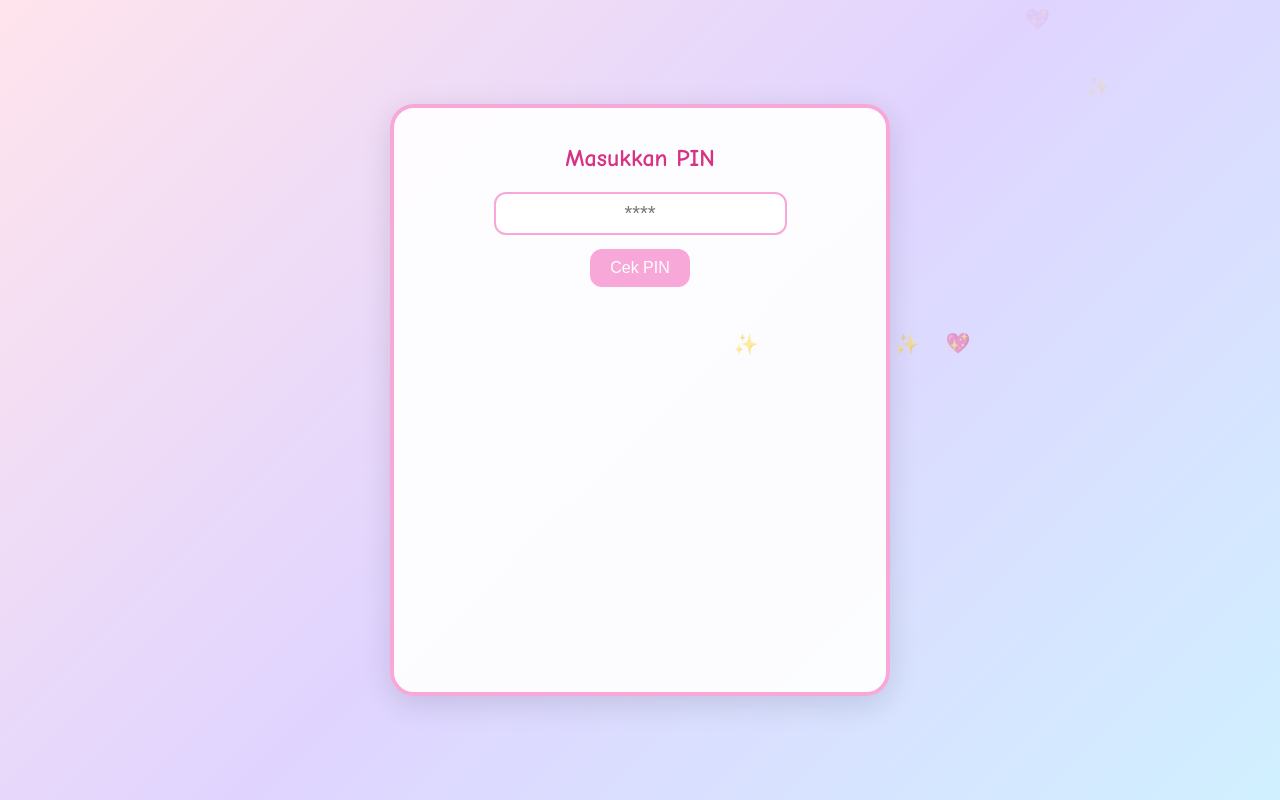
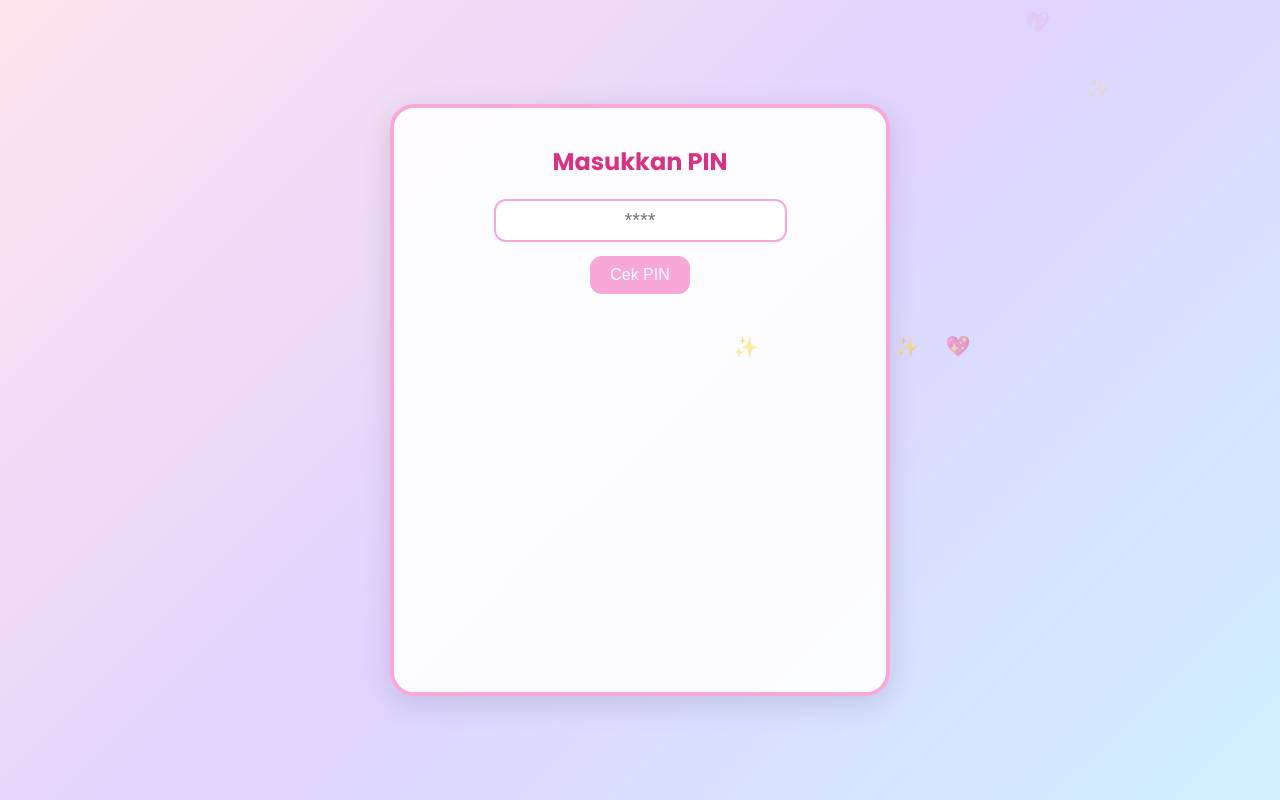
Before and after one commit to NaufalFA13/Suprise--, a plain HTML site: page index.html in a window 1280 px wide. Drawn offline with Linux system fonts and the light colour scheme.

Commit message:
Update index.html

```diff
--- a/index.html
+++ b/index.html
@@ -4,18 +4,27 @@
 <meta charset="UTF-8" />
 <meta name="viewport" content="width=device-width,initial-scale=1" />
 <title>Dear Putri</title>
+<link href="https://fonts.googleapis.com/css2?family=Poppins:wght@400;600;700&display=swap" rel="stylesheet">
 <style>
-  body{margin:0;font-family:'Comic Sans MS',cursive,sans-serif;
-    background:linear-gradient(135deg,#ffe4ec,#e0d4ff,#d0f0ff);overflow:hidden}
-  .page{min-height:100vh;display:none;align-items:center;justify-content:center;
-    flex-direction:column;text-align:center;}
+  body{
+    margin:0;
+    font-family:'Poppins', sans-serif;
+    background:linear-gradient(135deg,#ffe4ec,#e0d4ff,#d0f0ff);
+    overflow:hidden;
+  }
+  .page{min-height:100vh;display:none;align-items:center;justify-content:center;flex-direction:column;text-align:center;}
   .page.show{display:flex;}
-  .card{width:92%;max-width:460px;aspect-ratio:1/1.2;background:rgba(255,255,255,.92);
+  .card{
+    width:92%;max-width:460px;aspect-ratio:1/1.2;background:rgba(255,255,255,.92);
     border:4px solid #f8a8d8;border-radius:24px;box-shadow:0 8px 30px rgba(0,0,0,.12);
     display:flex;flex-direction:column;align-items:center;text-align:center;
-    padding:16px;position:relative;color:#d63384}
+    padding:16px;position:relative;color:#d63384;
+  }
   input.pin{font-size:20px;padding:8px 12px;border:2px solid #f8a8d8;border-radius:12px;text-align:center}
-  button{margin-top:14px;padding:10px 20px;border:none;border-radius:12px;background:#f8a8d8;color:#fff;font-size:16px;cursor:pointer;transition:all 0.3s}
+  button{
+    margin-top:14px;padding:10px 20px;border:none;border-radius:12px;
+    background:#f8a8d8;color:#fff;font-size:16px;cursor:pointer;transition:all 0.3s
+  }
   button:hover{background:#d63384;transform:scale(1.05)}
   .title{font-size:24px;font-weight:700;color:#d63384;margin-bottom:8px;padding:6px 12px;border-bottom:2px dashed #f8a8d8}
   .text{flex:1;overflow-y:auto;white-space:pre-line;line-height:1.55;font-size:15px;padding:6px}
@@ -129,7 +138,7 @@ function toggleMusic(audio,btn){
 }
 function goToPage3(){stopMusic1();playMusic2();switchPage(3);}
 
-/* === TEKS PENUH DARI DOCX (dirapikan) === */
+/* === TEKS PENUH DARI DOCX === */
 const fullText = `Tasikmalaya 21 agustus 2025
 
 Permisi ini aku Aga (Naufal), aku tau kamu ga suka baca, tapi kalau kamu luang tolong baca surat yang aku buat ini yaa..
@@ -152,7 +161,7 @@ Terima kasih kepada Putri Nigntyas Gunawan. GG kamu baca semua yaa hahaha
 
 -Aga`;
 
-/* === Bikin slide otomatis & render === */
+/* === Slide otomatis === */
 function chunkSmart(text,maxLen=260){
   const words=text.split(" ");
   const slides=[];let buf="";
```
